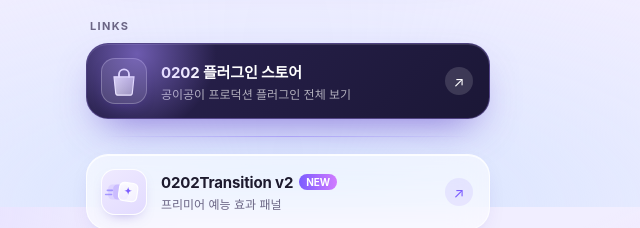
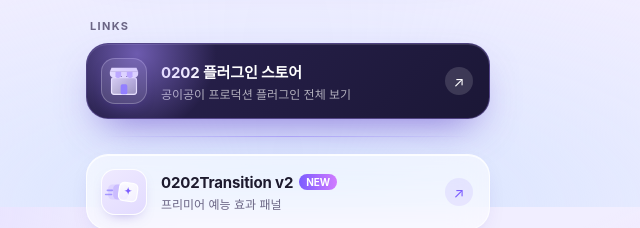
Before and after one commit to onleeyoo/contact, a plain HTML site: page index.html in a window 1280 px wide. Shown: the part 593-821 px from the top of the page, 352-992 px from the left. Drawn offline with Linux system fonts and the light colour scheme; a web font is replaced by a local one.

Commit message:
스토어 아이콘을 가게 모양으로 교체
Co-Authored-By: Claude Opus 5.5 <noreply@anthropic.com>
Claude-Session: https://claude.ai/code/session_01EN3DvooTCX3jJheV6Sh815

```diff
--- a/index.html
+++ b/index.html
@@ -169,7 +169,7 @@
     <div class="section reveal" style="animation-delay:.12s">Links</div>
     <main class="links">
       <a class="card feature reveal" style="animation-delay:0.16s" href="https://www.0202production.com/store" target="_blank" rel="noopener">
-        <span class="icon"><svg aria-hidden="true" width="40" height="40" viewBox="0 0 48 48"><defs><linearGradient id="gl1" x1="0" y1="0" x2="1" y2="1"><stop offset="0" stop-color="#fff" stop-opacity=".9"/><stop offset="1" stop-color="#fff" stop-opacity=".45"/></linearGradient></defs><path d="M12 19h24l-2 19a3 3 0 0 1-3 3H17a3 3 0 0 1-3-3z" fill="url(#gl1)" stroke="#fff" stroke-width="1.4"/><path d="M18 19v-3a6 6 0 0 1 12 0v3" fill="none" stroke="#fff" stroke-width="2.2" stroke-linecap="round"/></svg></span>
+        <span class="icon"><svg aria-hidden="true" width="40" height="40" viewBox="0 0 48 48"><defs><linearGradient id="gl1" x1="0" y1="0" x2="1" y2="1"><stop offset="0" stop-color="#fff" stop-opacity=".9"/><stop offset="1" stop-color="#fff" stop-opacity=".45"/></linearGradient></defs><rect x="9" y="20" width="30" height="20" rx="3" fill="url(#gl1)" stroke="#fff" stroke-width="1.4"/><rect x="20" y="28" width="8" height="12" rx="2" fill="#8b7bff"/><path d="M7 13 9 8h30l2 5z" fill="#fff"/><path d="M7 13h34v3a4 4 0 0 1-6.8 2.8A4 4 0 0 1 27.4 18a4 4 0 0 1-6.8 0 4 4 0 0 1-6.8.8A4 4 0 0 1 7 16z" fill="#fff"/><path d="M13.8 13v5.8a4 4 0 0 0 6.8-.8V13zM27.4 13v5a4 4 0 0 0 6.8.8V13z" fill="#c9b8ff"/></svg></span>
         <span class="txt"><strong>0202 플러그인 스토어</strong><small>공이공이 프로덕션 플러그인 전체 보기</small></span>
         <span class="arrow">↗</span>
       </a>
```
